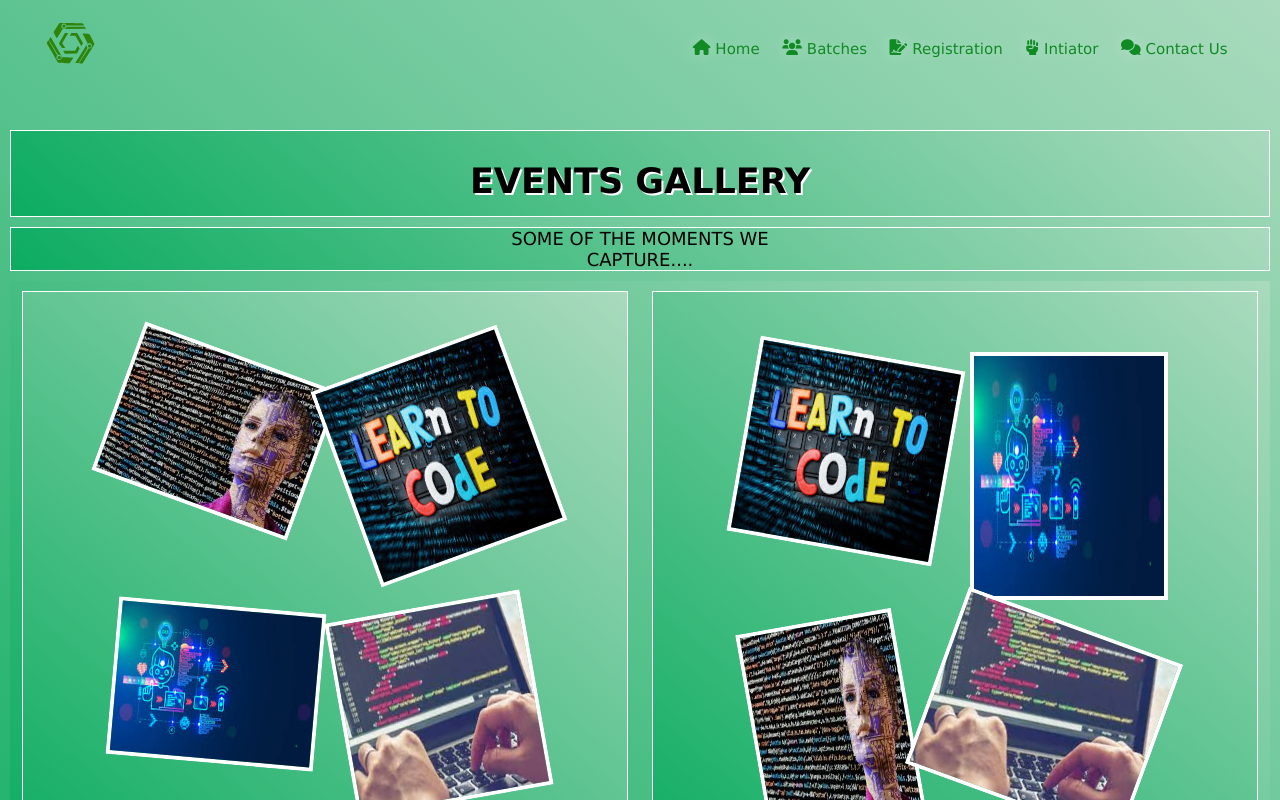
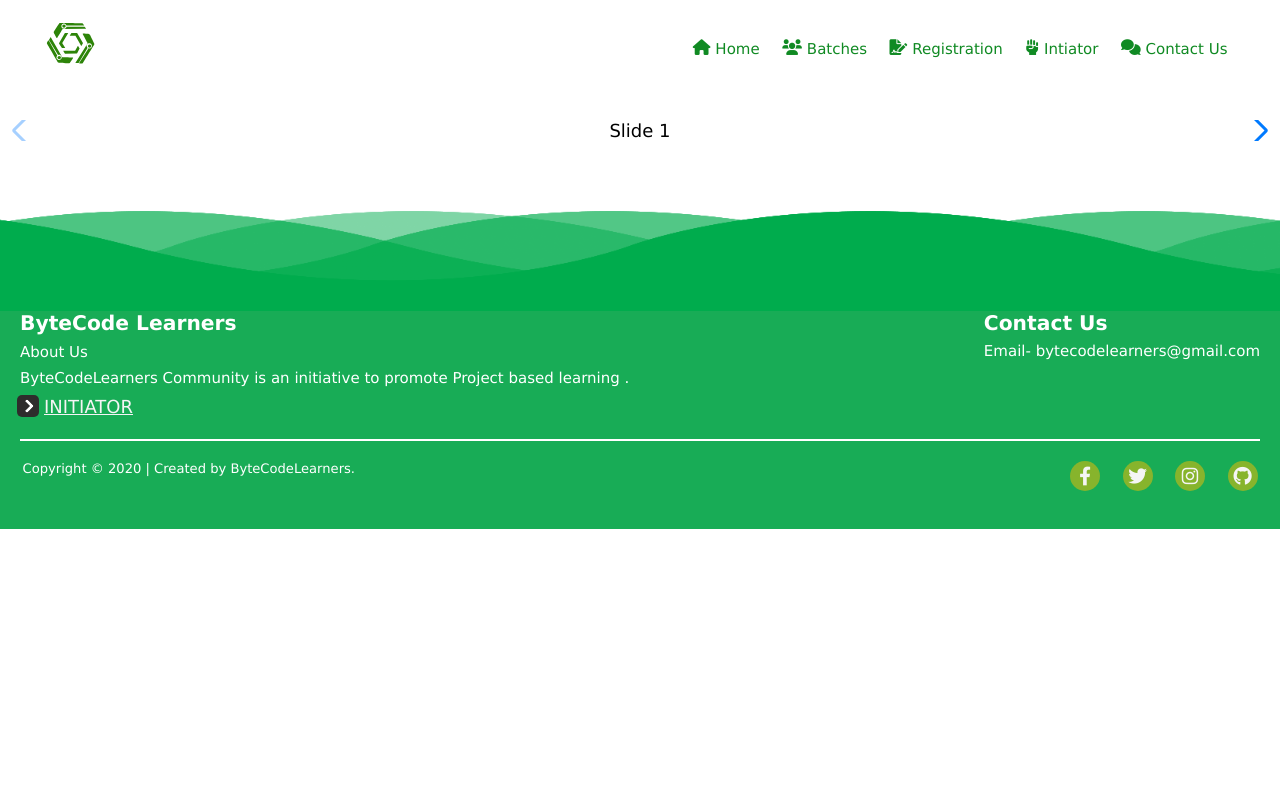
Before and after one commit to ByteCodeLearners/OfficialSite-React, a React (Create React App) app: page /events-gallery in a window 1280 px wide. Shown: the top 800 px of the page. Built offline with nearby package versions, Linux system fonts and the light colour scheme.

Commit message:
added slider for events gallery

```diff
--- a/package.json
+++ b/package.json
@@ -15,6 +15,7 @@
     "react-scripts": "4.0.3",
     "react-spring": "^9.3.0",
     "sweetalert": "^2.1.2",
+    "swiper": "^8.0.7",
     "web-vitals": "^1.1.2"
   },
   "scripts": {
--- a/src/components/Gallery.jsx
+++ b/src/components/Gallery.jsx
@@ -1,6 +1,16 @@
-import { useEffect, useState  } from 'react';
+import { useEffect  } from 'react';
 import '../styles/gallery.css'
 // import plus_sign from '../images/plus.jpg'
+
+// Core modules imports are same as usual
+import { Navigation } from 'swiper';
+// Direct React component imports
+import { Swiper, SwiperSlide } from 'swiper/react/swiper-react.js';
+// Import Swiper styles
+import 'swiper/swiper-bundle.min.css';
+import 'swiper/swiper.min.css';
+import "swiper/modules/navigation/navigation.min.css";
+
 const Gallery = () => {
     const lightBox = ()=>{
         var lb = document.querySelector('.light-box');
@@ -46,31 +56,27 @@ const Gallery = () => {
         'https://www.bytecodelearners.tech/statics/g1.jpg',
         'https://www.bytecodelearners.tech/statics/g5.jpg',
         'https://www.bytecodelearners.tech/statics/g6.jpg',
+        'https://www.bytecodelearners.tech/statics/g2.jpg',
+        'https://www.bytecodelearners.tech/statics/g4.jpg',
+        'https://www.bytecodelearners.tech/statics/prevEvent1.jpg',
+        'https://www.bytecodelearners.tech/statics/prevEvent2.jpg',
 
     ];
-    const [clicked,setClicked] = useState(false);
-    const handleNextSlide = ()=>{
-        setClicked(!clicked);
-        // document.getElementById('slide1')?document.getElementById('slide1').classList.toggle('move_slides'):document.getElementById('slide2').classList.toggle('move_slides');
-    }
     return (
         <div className="gallery" id="Gallery">
             <h1>Event Gallery</h1>
-            <div className="events-galllery-imgs">
-
-                {
-                    clicked?
-                    <div id='slide1'  className="images move_slides">
+            <Swiper navigation={true} modules={[Navigation]} className="mySwiper">
+                <SwiperSlide>
+                <div  className="images">
+                {images.map((img,index)=>{return <img className='gallery-img' key={index} src={img} alt=""/>})}
+                </div>
+                </SwiperSlide>
+                <SwiperSlide>
+                <div   className="images">
                     {fresherImgs.map((img,index)=>{return <img className='gallery-img' key={index} src={img} alt=""/>})}
-                    <p onClick={()=>{setClicked(!clicked)}} className="more_images" >More Images ➡️ </p>
                 </div>
-                : <div id='slide2' className="images move_slides">
-                {images.map((img,index)=>{return <img className='gallery-img' key={index} src={img} alt=""/>})}
-                <p onClick={handleNextSlide} className="more_images">More Images ➡️ </p>
-                </div>
-                }
-
-            </div>
+                </SwiperSlide>
+            </Swiper>
             <div className="light-box">.</div>
         </div>
      );
--- a/src/routes/EventsGallery.jsx
+++ b/src/routes/EventsGallery.jsx
@@ -1,31 +1,35 @@
 import React, { useEffect } from 'react';
 import { sticky } from '../components/Navbar';
 import "../styles/events-gallery.css"
+
+
+// Core modules imports are same as usual
+import { Navigation } from 'swiper';
+// Direct React component imports
+import { Swiper, SwiperSlide } from 'swiper/react/swiper-react.js';
+// Import Swiper styles
+import 'swiper/swiper-bundle.min.css';
+import 'swiper/swiper.min.css';
+import "swiper/modules/navigation/navigation.min.css";
+
+
 const EventsGallery = () => {
     useEffect(()=>{
         sticky();
     },[])
     return (
         <div className="events-gallery">
-            <div className="title">EVENTS GALLERY</div>
-            <div className="subtitle">
-                SOME OF THE MOMENTS WE <br />
-                CAPTURE....
-            </div>
-            <div className="gallery">
-                <div className="portion1">
-                    <img id="event1" src={require("../images/cod.jpg").default} alt="events" />
-                    <img id="event2" src={require("../images/learn.jpg").default} alt="events" />
-                    <img id="event3" src={require("../images/code.jpg").default} alt="events" />
-                    <img id="event4" src={require("../images/com.jpg").default} alt="events" />
-                </div>
-                <div className="portion2">
-                    <img id="event5" src={require("../images/learn.jpg").default} alt="events" />
-                    <img id="event6" src={require("../images/code.jpg").default} alt="events" />
-                    <img id="event7" src={require("../images/cod.jpg").default} alt="events" />
-                    <img id="event8" src={require("../images/com.jpg").default} alt="events" />
-                </div>
-            </div>
+        <Swiper navigation={true} modules={[Navigation]} className="mySwiper">
+        <SwiperSlide>Slide 1</SwiperSlide>
+        <SwiperSlide>Slide 2</SwiperSlide>
+        <SwiperSlide>Slide 3</SwiperSlide>
+        <SwiperSlide>Slide 4</SwiperSlide>
+        <SwiperSlide>Slide 5</SwiperSlide>
+        <SwiperSlide>Slide 6</SwiperSlide>
+        <SwiperSlide>Slide 7</SwiperSlide>
+        <SwiperSlide>Slide 8</SwiperSlide>
+        <SwiperSlide>Slide 9</SwiperSlide>
+      </Swiper>
         </div>
      );
 }
--- a/src/styles/events-gallery.css
+++ b/src/styles/events-gallery.css
@@ -1,148 +1,39 @@
 .events-gallery {
-  font-family: -apple-system, BlinkMacSystemFont, "Segoe UI", "Roboto", "Oxygen",
-    "Ubuntu", "Cantarell", "Fira Sans", "Droid Sans", "Helvetica Neue",
-    sans-serif;
-  -webkit-font-smoothing: antialiased;
-  -moz-osx-font-smoothing: grayscale;
-  margin: 0;
   padding-top: 120px;
-  padding-bottom: 250px;
-  margin-bottom: -250px;
-  background: linear-gradient(40deg, #0cac61, #a9dabd);
 }
-.events-gallery * {
-  margin: 10px;
-  background: linear-gradient(40deg, #0cac61, #a9dabd);
-  padding: unset;
-  box-sizing: content-box;
-  transition: 0.4s;
-}
-code {
-  font-family: source-code-pro, Menlo, Monaco, Consolas, "Courier New",
-    monospace;
-}
-.events-gallery .title {
-  font-size: 35px;
-  font-weight: bold;
-  padding-top: 30px;
-  padding-bottom: 15px;
-  text-align: center;
-  text-shadow: 2px 2px #fff;
-  border: 1px solid white;
-}
-.events-gallery .subtitle {
-  text-align: center;
-  border: 1px solid white;
-  font-size: 18px;
-}
-.gallery {
-  background-color: white;
-  display: flex;
-  flex-wrap: wrap;
-  justify-content: space-around;
-}
-.portion1 {
-  background-color: rgb(192, 216, 157);
-  display: flex;
-  width: 40%;
-  flex-wrap: wrap;
-  padding: 50px;
-  border: 1px solid white;
-  justify-content: center;
-}
-#event1 {
-  width: 200px;
-  height: 150px;
-  border: 4px solid white;
-  transform: rotate(20deg);
-  background-color: white;
+.swiper {
+  width: 100%;
+  height: 100%;
 }
 
-#event2 {
-  width: 190px;
-  height: 200px;
-  border: 4px solid white;
-  transform: rotate(-20deg);
-  background-color: white;
+.swiper-slide {
+  text-align: center;
+  font-size: 18px;
+  background: #fff;
+
+  /* Center slide text vertically */
+  display: -webkit-box;
+  display: -ms-flexbox;
+  display: -webkit-flex;
+  display: flex;
+  -webkit-box-pack: center;
+  -ms-flex-pack: center;
+  -webkit-justify-content: center;
+  justify-content: center;
+  -webkit-box-align: center;
+  -ms-flex-align: center;
+  -webkit-align-items: center;
+  align-items: center;
 }
 
-#event3 {
-  width: 200px;
-  height: 150px;
-  border: 4px solid white;
-  transform: rotate(5deg);
-  background-color: white;
+.swiper-slide img {
+  display: block;
+  width: 100%;
+  height: 100%;
+  object-fit: cover;
 }
 
-#event4 {
-  width: 190px;
-  height: 190px;
-  border: 4px solid white;
-  transform: rotate(-10deg);
-  background-color: white;
+.swiper {
+  margin-left: auto;
+  margin-right: auto;
 }
-.portion2 {
-  background-color: rgb(192, 216, 157);
-  display: flex;
-  width: 40%;
-  flex-wrap: wrap;
-  padding: 50px;
-  border: 1px solid white;
-  justify-content: center;
-}
-
-#event5 {
-  width: 200px;
-  height: 190px;
-  border: 4px solid white;
-  transform: rotate(10deg);
-  background-color: white;
-}
-
-#event6 {
-  width: 190px;
-  height: 240px;
-  border: 4px solid white;
-  background-color: white;
-}
-
-#event7 {
-  width: 150px;
-  height: 200px;
-  border: 4px solid white;
-  background-color: white;
-  transform: rotate(-10deg);
-}
-
-#event8 {
-  width: 220px;
-  height: 180px;
-  border: 4px solid white;
-  background-color: white;
-  transform: rotate(20deg);
-}
-
-@media screen and (max-width: 600px) {
-  .portion1 {
-    background-color: palevioletred;
-    width: 100%;
-  }
-  #event1,
-  #event2,
-  #event3,
-  #event4 {
-    width: 100%;
-    transform: rotate(0deg);
-  }
-  .portion2 {
-    background-color: palevioletred;
-    width: 100%;
-  }
-  #event5,
-  #event6,
-  #event7,
-  #event8 {
-    width: 100%;
-    transform: rotate(0deg);
-  }
-}
--- a/src/styles/gallery.css
+++ b/src/styles/gallery.css
@@ -1,21 +1,17 @@
-#Gallery {
-  scroll-padding-top: 100px;
-}
+/* #Gallery {
+  overflow: hidden;
+} */
 .gallery h1 {
   text-align: center;
   margin: 30px 25px;
   padding: 20px 0px;
   box-shadow: 0px 0px 7px rgba(0, 0, 0, 0.4);
-  width: 100%;
   align-self: center;
   font-size: 35px;
   font-weight: 300;
   text-shadow: -1px 0px 3px rgba(0, 0, 0, 0.4);
 }
-.gallery .events-galllery-imgs {
-  overflow: hidden;
-  padding-right: 50px;
-}
+
 .gallery .images {
   width: 100%;
   column-count: 3;
@@ -28,6 +24,7 @@
 .gallery .images img {
   width: 100%;
   cursor: pointer;
+  margin-top: 5px;
 }
 .light-box {
   position: fixed;
@@ -70,17 +67,3 @@
   cursor: pointer;
   text-decoration: underline;
 }
-.move_slides {
-  animation: slide 1s linear 2;
-}
-
-@keyframes slide {
-  0% {
-    opacity: 0;
-    transform: translateX(-50%);
-  }
-  100% {
-    opacity: 1;
-    transform: translateX(0%);
-  }
-}
```
Also changed, not shown: 1 other file (tests, documents, lock files or other folders).
